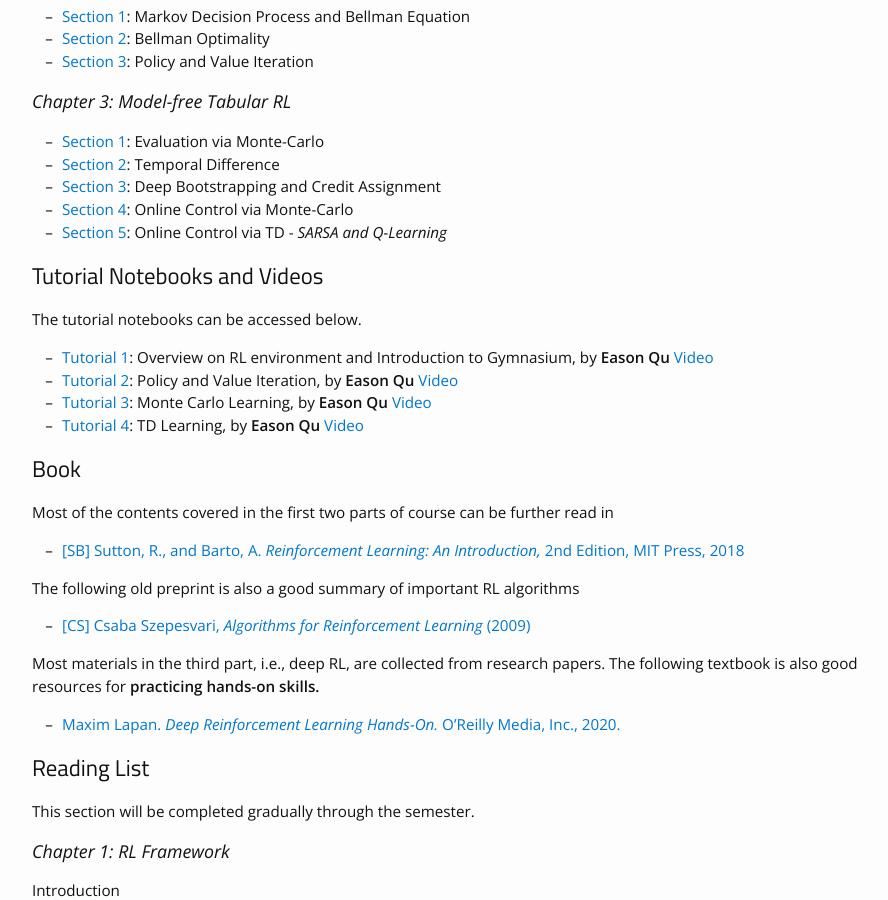
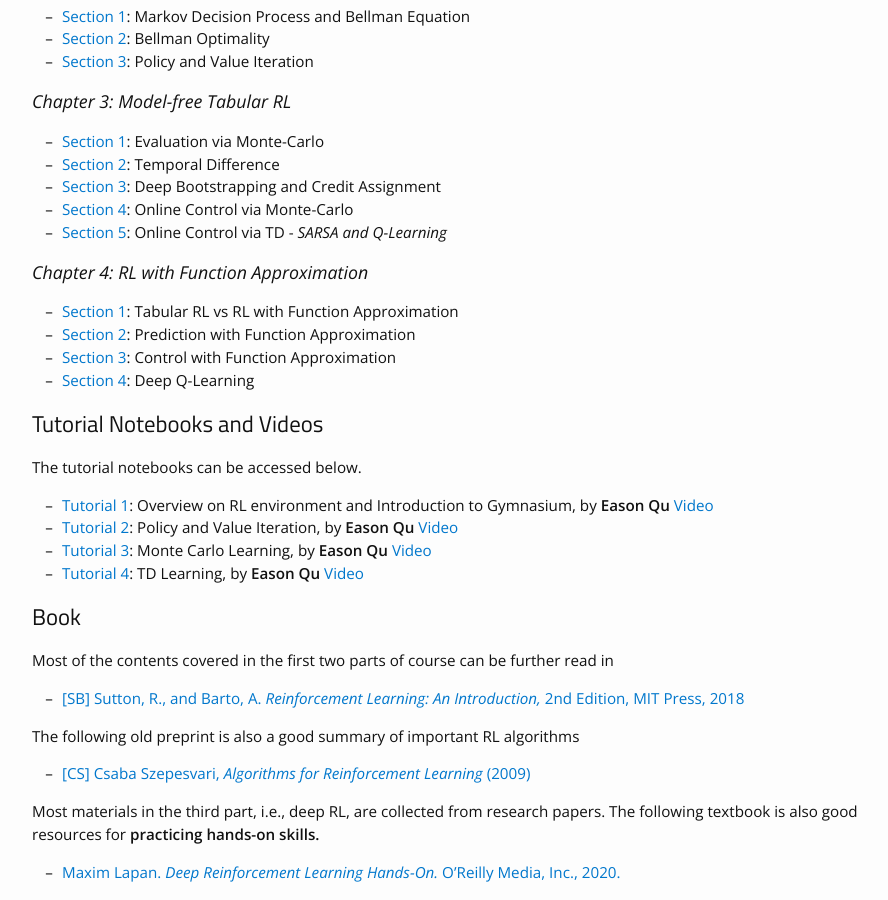
Before and after one commit to bereyhi-courses/rl-utoronto, a Jekyll site: the page built from materials.md, in a window 1280 px wide and 900 px high, scrolled down 690 px. Shown: the whole window, without its empty margins (163-1051 px from the left). Built offline with Jekyll 4.4.1, drawn with Linux system fonts in a browser that asks for light colours; nearby versions of some CDN libraries.

Commit message:
lecture notes added

```diff
--- a/materials.md
+++ b/materials.md
@@ -27,6 +27,13 @@ The lecture notes are uploaded through the semester. For each chapter, the notes
 * [Section 3]({{site.baseurl}}/assets/Notes/CH3/CH3_Sec3.pdf): Deep Bootstrapping and Credit Assignment
 * [Section 4]({{site.baseurl}}/assets/Notes/CH3/CH3_Sec4.pdf): Online Control via Monte-Carlo
 * [Section 5]({{site.baseurl}}/assets/Notes/CH3/CH3_Sec5.pdf): Online Control via TD - _SARSA and Q-Learning_
+
+### Chapter 4: RL with Function Approximation
+* [Section 1]({{site.baseurl}}/assets/Notes/CH4/CH4_Sec1.pdf): Tabular RL vs RL with Function Approximation
+* [Section 2]({{site.baseurl}}/assets/Notes/CH4/CH4_Sec2.pdf): Prediction with Function Approximation
+* [Section 3]({{site.baseurl}}/assets/Notes/CH4/CH4_Sec3.pdf): Control with Function Approximation
+* [Section 4]({{site.baseurl}}/assets/Notes/CH4/CH4_Sec4.pdf): Deep Q-Learning
+
 
 
 
```
Also changed, not shown: 8 other files.
